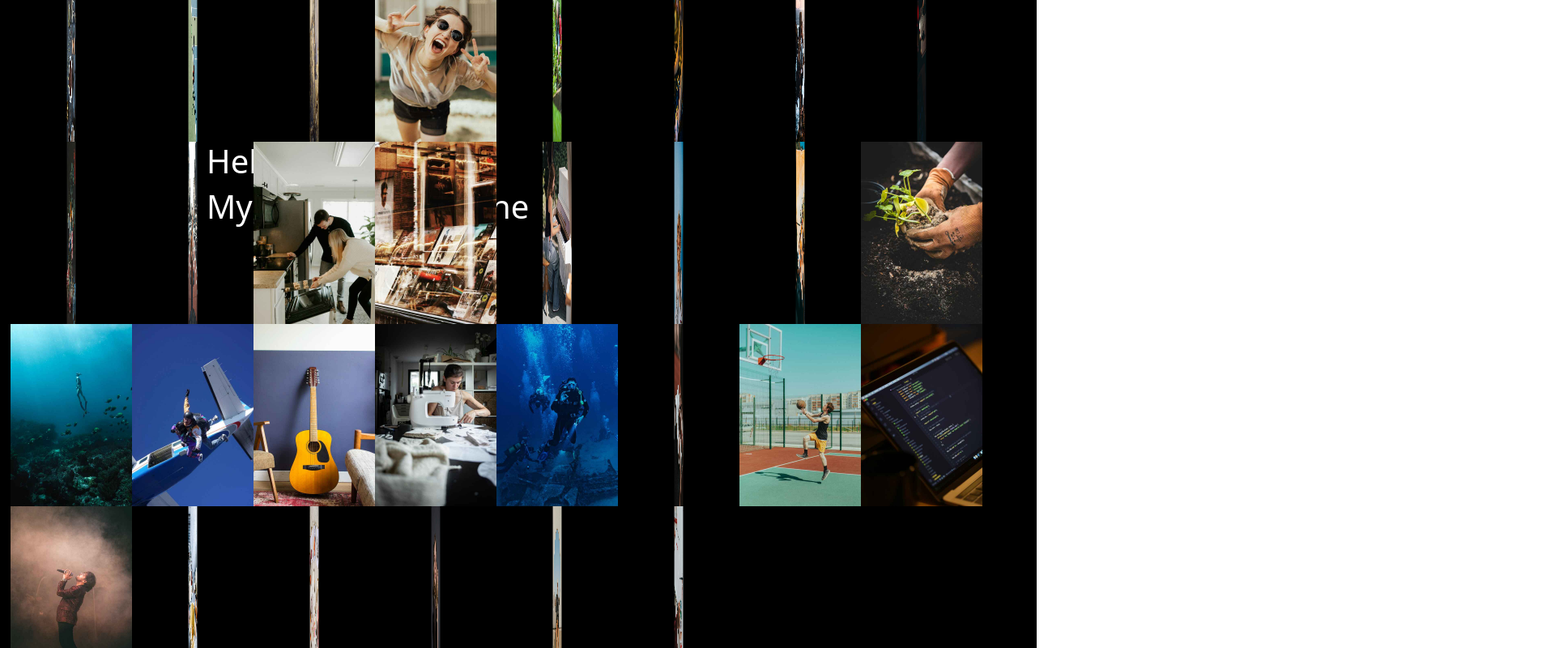
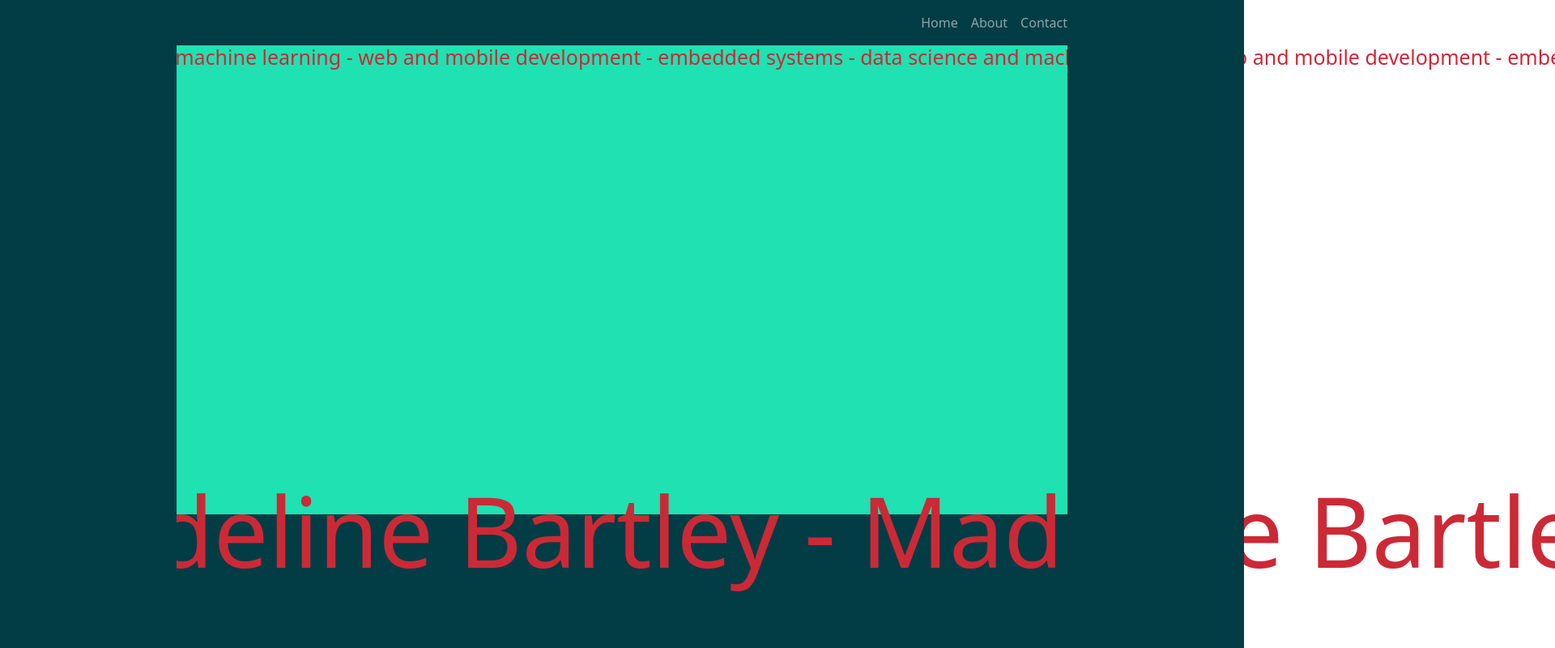
Before and after one commit to madbartley/portfolio, a React (Vite) app in the folder frontend/: page / in a window 1280 px wide. Shown: the top 800 px of the page at 81% size, 1920 px wide, since content can reach past the window. Built offline with nearby package versions, Linux system fonts and the light colour scheme.

Commit message:
Added top nav bar, completed horizontal scrolls on homepage

```diff
--- a/frontend/src/App.jsx
+++ b/frontend/src/App.jsx
@@ -1,11 +1,10 @@
+import 'bootstrap/dist/css/bootstrap.min.css';
+import './styles/App.css'
 
-import './styles/App.css'
-import 'bootstrap/dist/css/bootstrap.min.css';
 
 import ReactDOM from "react-dom/client";
 import { BrowserRouter, Routes, Route } from "react-router-dom";
-//import Title from './components/Title.jsx'
-import Homepage from './pages/Homepage.jsx'
+import Home from './pages/Home.jsx'
 import Profile from './pages/Profile.jsx'
 import MixedProject from './pages/MixedProject.jsx';
 
@@ -16,7 +15,7 @@ function App() {
       <div>
         <BrowserRouter>
           <Routes>
-            <Route path = "/" element = {<Homepage />} />
+            <Route path = "/" element = {<Home />} />
             <Route path = "/profile" element = {<Profile />} />
             <Route path = "/mixed-project" element = {<MixedProject />} />
           </Routes>
--- a/frontend/src/components/PopOutMenu.jsx
+++ b/frontend/src/components/PopOutMenu.jsx
@@ -1,5 +1,6 @@
 import '../styles/PopOutMenu.css'
-//import 'bootstrap/dist/css/bootstrap.min.css';
+import 'bootstrap/dist/css/bootstrap.min.css';
+
 
 // import React, { useState } from 'react';
 
--- /dev/null
+++ b/frontend/src/components/TopNav.jsx
@@ -0,0 +1,22 @@
+import Container from 'react-bootstrap/Container';
+import Nav from 'react-bootstrap/Nav';
+import Navbar from 'react-bootstrap/Navbar';
+import '../styles/Home.css'
+
+
+const TopNav = () => {
+
+    return (
+        <Navbar className = "nav" data-bs-theme="dark">
+        <Container>
+          <Nav className="ms-auto">
+            <Nav.Link href="#home">Home</Nav.Link>
+            <Nav.Link href="#features">About</Nav.Link>
+            <Nav.Link href="#pricing">Contact</Nav.Link>
+          </Nav>
+        </Container>
+      </Navbar>
+    )
+}
+
+export default TopNav;
--- /dev/null
+++ b/frontend/src/pages/Home.jsx
@@ -0,0 +1,21 @@
+import '../styles/Home.css'
+import PopOutMenu from '../components/PopOutMenu.jsx'
+import TopNav from '../components/TopNav'
+import { useEffect, useRef } from 'react';
+
+function Home() {
+return (
+
+        <div className="home-container">
+            <div className = "top-blank"><TopNav /></div>
+            <div className = "left"></div>
+            <div className = "top-scroll"><h3 id = "tagline">- web and mobile development - embedded systems - data science and machine learning - web and mobile development - embedded systems - data science and machine learning - web and mobile development - embedded systems - data science and machine learning </h3></div>
+            <div className = "main-image"><div className = "welcome"></div></div>
+            <div className = "bottom-scroll"><h1 id = "title">- Madeline Bartley - Madeline Bartley - Madeline Bartley</h1></div>
+            <div className = "right"></div>
+            <div className = "lower"></div>
+        </div>
+    )
+}
+
+export default Home;
--- a/frontend/src/pages/MixedProject.jsx
+++ b/frontend/src/pages/MixedProject.jsx
@@ -1,6 +1,7 @@
 import '../styles/MixedProject.css'
 import PopOutMenu from '../components/PopOutMenu';
 import UpdatesWindow from '../components/UpdatesWindow';
+import TopNav from '../components/TopNav'
 
 import { useEffect, useRef, useState } from 'react';
 
@@ -86,7 +87,7 @@ function MixedProject() {
             <div className="demo" ref = {demo}><div id="demo-div" ref = {demoElement}><h3>demo</h3></div><div className="inner-words">Demo this project</div></div>
             {/* </div> */}
             <div className="updates"><h3>{project} updates</h3><UpdatesWindow /></div>
-            <div className="heading"><h3>{project}</h3></div>
+            <div className="heading"><h3><TopNav /></h3></div>
             <div className="r-side"><h3>r-side</h3></div>
             <div className="blank"><h3>blank</h3></div>
         </div>
--- /dev/null
+++ b/frontend/src/styles/Home.css
@@ -0,0 +1,106 @@
+.home-container {
+    max-width: 98vw;
+    height: 100vh;
+    text-overflow: hidden;
+    display: grid;
+    grid-template-areas:
+        "top-blank top-blank top-blank"
+        "left top-scroll right"
+        "left main-image right"
+        "left bottom-scroll right"
+        "left lower right";
+    grid-template-columns: 218px 1100px 218px;
+    grid-template-rows: 55px 60px 460px 60px auto; /*change 800px to 'auto' to make it exactly one page*/
+}
+
+body {
+    background-color: rgb(0, 0, 0);
+    text-align: center;
+    overflow: hidden;
+}
+
+.home-container > div.left {
+    background-color: #023C45;
+    grid-area: left;
+    max-width: 250px;
+    margin-left: 0px;
+    z-index: 5;
+}
+
+.home-container > div.right {
+    background-color: #023C45;
+    grid-area: right;
+    margin-right: 0px;
+    z-index: 5;
+}
+
+.home-container > div.top-scroll {
+    background-color: #20E1B1;
+    grid-area: top-scroll;
+    text-overflow: hidden;
+}
+.home-container > div.bottom-scroll {
+    background-color: #20E1B1;
+    grid-area: bottom-scroll;
+    overflow: hidden;
+}
+
+.home-container > div.main-image {
+    background-color: #20E1B1;
+    grid-area: main-image;
+}
+
+.home-container > div.top-blank {
+    background-color: #023C45;
+    grid-area: top-blank;
+}
+
+.home-container > div.lower {
+    background-color: #023C45;
+    grid-area: lower;
+}
+
+#title {
+    color: #CC2936;
+    font-size: 120px;
+    position: absolute;
+    bottom: 55px;
+    white-space: nowrap;
+    overflow: hidden;
+    text-overflow: hidden;
+    animation: Left 20s infinite linear;
+    padding-bottom: 10px;
+}
+
+#tagline {
+    font-size: 25px;
+    color: #CC2936;
+    position: absolute;
+    white-space: nowrap;
+    overflow: hidden;
+    text-overflow: hidden;
+    animation: Right 35s infinite linear;
+    padding-bottom: 10px;
+}
+
+.nav {
+    background-color: #023C45;
+}
+
+@keyframes Left {
+    from {
+        transform: translateX(0%);
+    }
+    to {
+        transform: translateX(-1000px);
+    }
+}
+
+@keyframes Right {
+    from {
+        transform: translateX(-995px);
+    }
+    to {
+        transform: translateX(0%);
+    }
+}
--- a/frontend/src/styles/MixedProject.css
+++ b/frontend/src/styles/MixedProject.css
@@ -3,13 +3,13 @@
     height: 100vh;
     display: grid;
     grid-template-areas:
-        "menu-pop-out heading heading heading heading heading heading"
+        "heading heading heading heading heading heading heading"
         "menu-pop-out main-image main-image main-image main-image updates r-side"
+        "menu-pop-out docs vids pics demo updates r-side"
         "menu-pop-out docs vids pics demo updates r-side"
         "menu-pop-out blank blank blank blank updates r-side";
     grid-template-columns: 250px 200px 200px 200px 200px 425px auto;
     grid-template-rows: 75px 40% 40% auto;
-    /*align-items: center;*/
 }
 
 div {
```
